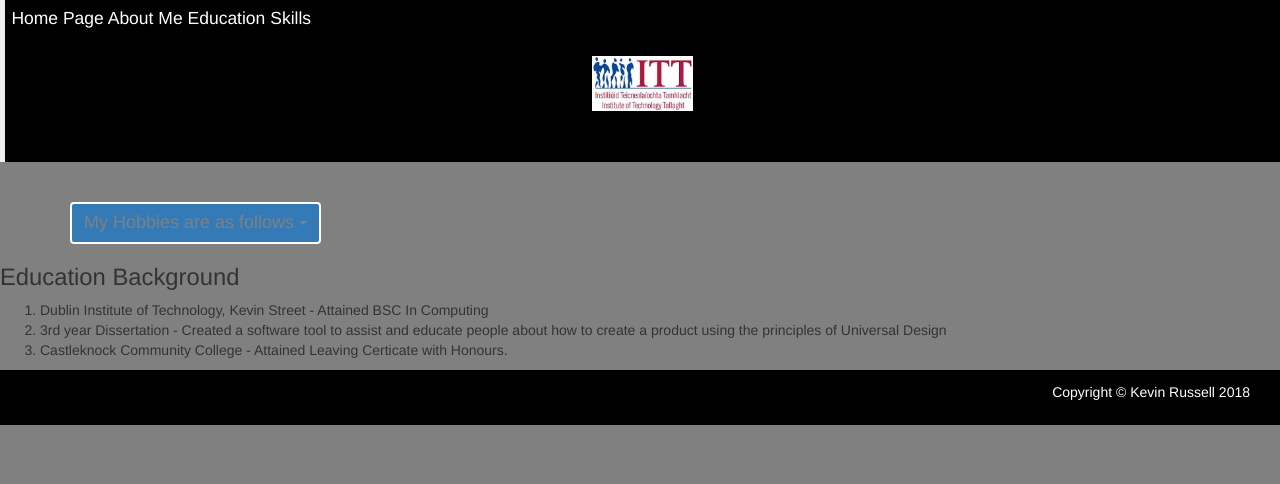
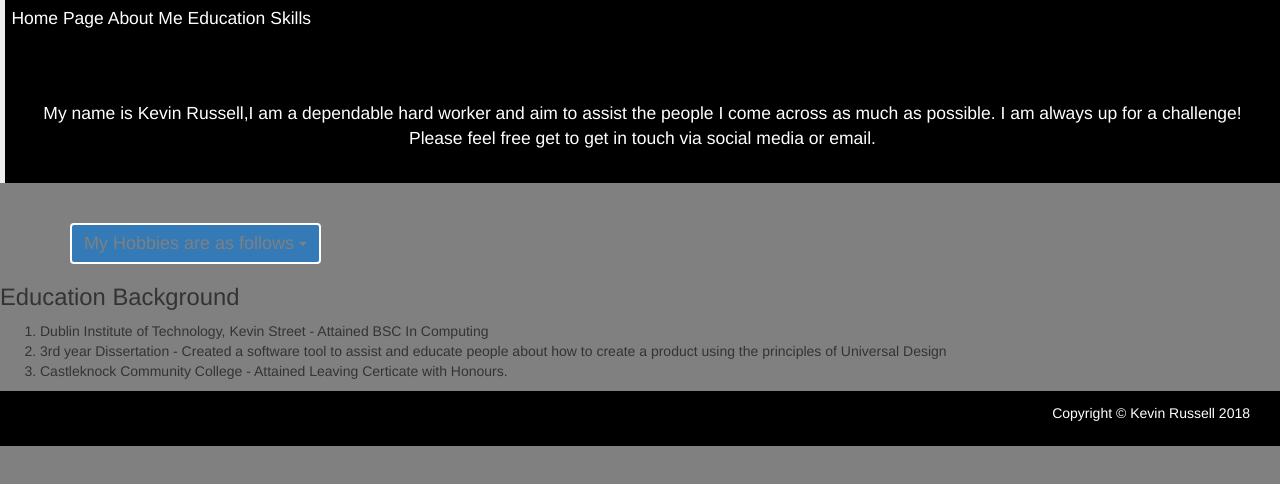
Before and after one commit to russellk900/WebsiteIMD, a plain HTML site: page Website Kevin Russell IMD/Aboutme.html in a window 1280 px wide. Drawn offline with nearby package versions, Linux system fonts and the light colour scheme.

Commit message:
Update Aboutme.html

```diff
--- a/Website Kevin Russell IMD/Aboutme.html
+++ b/Website Kevin Russell IMD/Aboutme.html
@@ -211,12 +211,15 @@ startTime   {
 <br>
 		<slides class="container-fluid text-center">
                 <div class="item active">
-        <img src="./img/IT%20Tallaght.jpg" alt="" style="width:8%;">
+
       </div>
 
             <h3 class="profile-name"></h3>
 
-
+            <p class="profile-description"  >
+         <br>My name is Kevin Russell,I am a dependable hard worker and aim to assist the people I come across
+as much as possible. I am always up for a challenge!
+</br> Please feel free get to get in touch via social media or email.
 
 				</blockquote>
 
```
